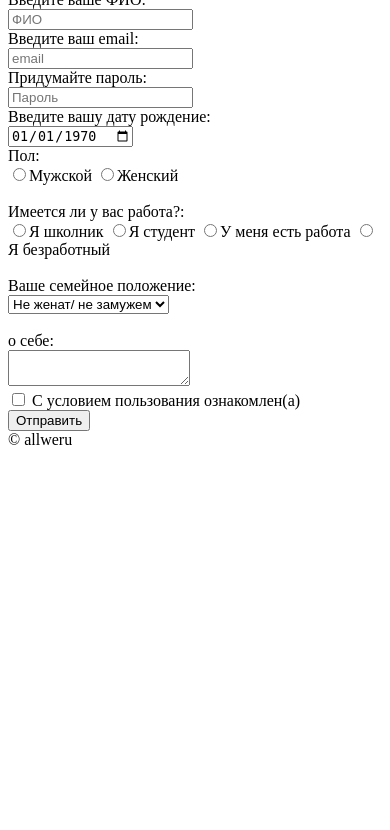
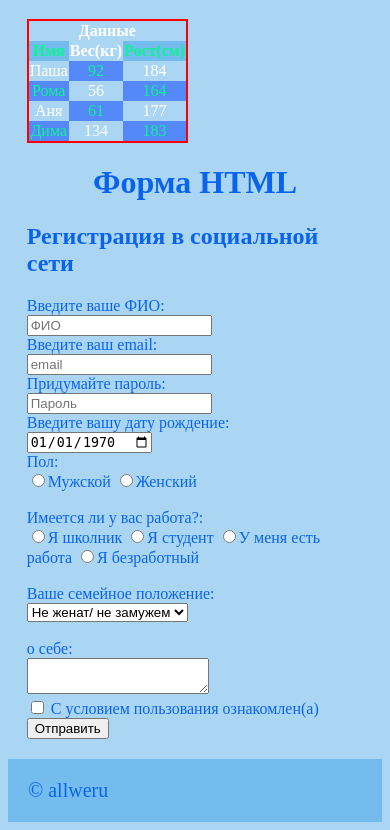
Before and after one commit to allwery/allwery.github.io, a PHP site: page /index3.html in a window 390 px wide. Shown: the part 1352-2182 px from the top of the page. Before the commit the page ends 1797 px from the top, so only its background shows below. Run offline with PHP 8.4, Linux system fonts and the light colour scheme.

Commit message:
Update style3.css

```diff
--- a/task3/style3.css
+++ b/task3/style3.css
@@ -1,93 +1,106 @@
 @media (max-width: 800px) {
 
-    #body {
-        display: flex;
-        flex-direction: column;
-        margin: 0;
-    }
+   {
+  margin:0;
+  padding: 0;
+}
 
-    #body header {
-        background-color: rgb(206, 234, 236);
-        height: 10vh;
-        flex: 1;
-        padding: 2vw;
-        order: 1;
-    }
+html {
+    background: rgba(17, 141, 223, 0.356);
+    color: rgb(10, 100, 235);
+  }
+  A{
+    color: rgb(10, 100, 235);
+    text-decoration:none;
+  }
+  h1{
+    text-align: center;
+  }
+  img.logo{
+    float: left;
+    margin: 10px;
+    width: 100px;
+    padding-top: 40px;
+    margin-left: 100px;
 
-    #logo {
-        float: left;
-        height: 10vh;
-        width: 25vw;
-    }
+  }
+  div.head{
+      background: rgba(17, 141, 223, 0.356);
+    align-content: center;
+    width: 100%;
+    height: 200px;
+  }
+  h1.head{
+    padding-top: 75px;
 
-    #h1 {
-        padding-top: 3vh;
-        margin-left: 50vw;
-        background-color: rgb(206, 234, 236);
-        color: #1c8f85;
-        font-size: calc(3vh*1.2);
-        padding-bottom: calc(2vh*1.1);
-    }
+  }
+  #navi ul{
+    list-style: none;
+    display: flex;
+    flex-direction: column;
+    justify-content: center;
+    align-items: center;
+    font-size: 50px;
+  }
+  nav.navi{
+    margin-top: 10px;
+    padding-top: 10px;
+    padding-left: 45% ;
+    align-content: center;
 
-    .nav {
-        font-size: calc(2vh*1.2);
-    }
+    background: rgba(17, 141, 223, 0.356);
 
-    #body nav {
-        background-color: rgb(206, 234, 236);
-        margin: 2vh 0vh 0vh 0vh;
-        padding: 2vw;
-        order: 2;
-        flex: 1;
-        height: 10vh;
-    }
 
-    #content_1 {
-        background-color: rgb(206, 234, 236);
-        margin: 2vh 0vh 0vh 0vh;
-        padding: 2vw;
-        order: 3;
-        flex: 1;
-        padding-left: 3vw;
-    }
+  }
+  .container{
+    width: 90%;
+    margin: 0 auto;
+    padding: 0;
+  }
+  div.navig{
+    width: 100%;
+    height: 20px;
+    padding-bottom: 20px;
+  }
 
-    #content_2 {
-        background-color: rgb(206, 234, 236);
-        margin: 2vh 0vh 0vh 0vh;
-        padding: 2vw;
-        order: 5;
-        flex: 1;
-    }
-
-    #body table {
-        height: 15vh;
-        width: 40vw;
-    }
-
-    .ne_chet {
-        background-color: rgb(197, 156, 236);
-    }
-
-    .chet {
-        background-color: rgb(243, 125, 115);
-    }
-
-    #content_3 {
-        background-color: rgb(206, 234, 236);
-        margin: 2vh 0vh 0vh 0vh;
-        padding: 2vw;
-        order: 4;
-        flex: 1;
-    }
-
-    #body footer {
-        background-color: rgb(206, 234, 236);
-        margin-top: 2vh;
-        padding: 2vw;
-        order: 6;
-        flex: 1;
-    }
-}
+  table{
+    border: 1;
+    color: white;
+  }
+  footer{
+    font-size: 20px;
+    align-content: center;
+    padding-left: 50%;
+  }
+  div.footer{
+    width: 100%;
+    background: rgb(4, 248, 216);
+  }
+  div.table{
+    padding-top: 100px;
+    height: 200px;
+    width: 100%;
+    background: rgba(17, 141, 223, 0.356);
+  }
+  table{
+    text-align: center;
+    border: 2px solid red;
+    border-collapse: collapse;
+  }
+  th.tb{
+    background: rgba(17, 141, 223, 0.356);
+    color: rgb(11, 245, 147);
+  }
+  td.tb{
+    background: rgb(85, 136, 248);
+    color: rgb(11, 245, 147);
+  }
+  #footer{
+    background-color: rgba(17, 141, 223, 0.356);
+    padding: 20px;
+    margin-top: 20px;
+    font-size: 20px;
+  }
 
 @media (min-width: 800px) {
     #body {
```
